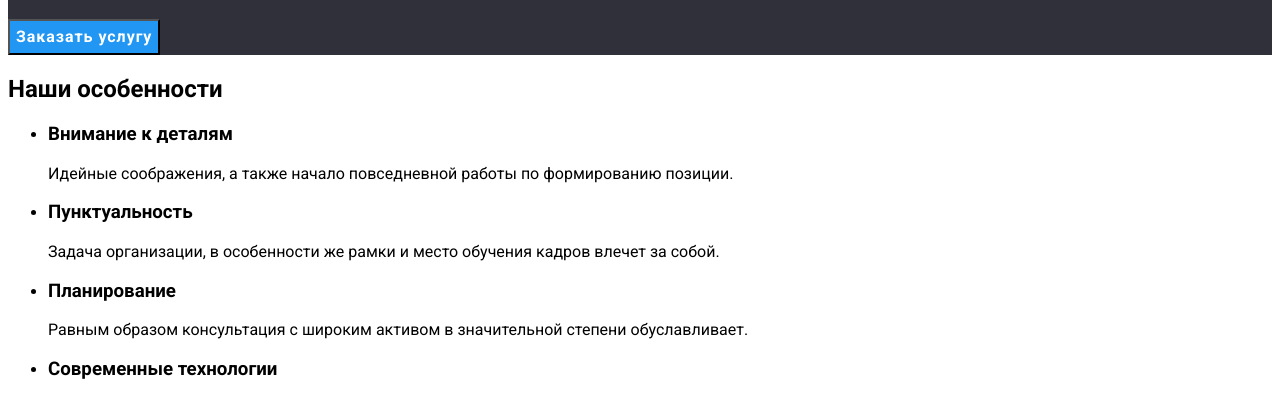
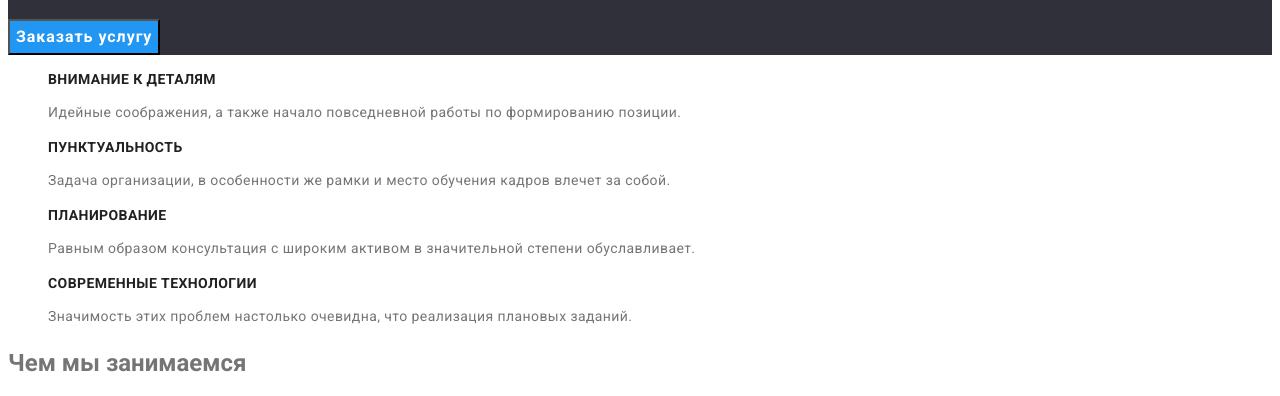
Before and after one commit to KapitanEvgenij/goit-markup-hw-02, a plain HTML site: page index.html in a window 1280 px wide. Shown: the part 324-720 px from the top of the page. Drawn offline with Linux system fonts and the light colour scheme.

Commit message:
adds festures styles

```diff
--- a/css/styles.css
+++ b/css/styles.css
@@ -16,6 +16,7 @@
 
 body {
     font-family: var(--main-font);
+    color: var(--main-text-color);
 
 }
 
@@ -29,6 +30,19 @@ body {
 
 a.active {
     color: var(--accent-color);
+}
+
+.visually-hidden {
+    position: absolute;
+    white-space: nowrap;
+    width: 1px;
+    height: 1px;
+    overflow: hidden;
+    border: 0;
+    padding: 0;
+    clip: rect(0 0 0 0);
+    clip-path: inset(50%);
+    margin: -1px;
 }
 
 
@@ -100,3 +114,26 @@ a.active {
         color: #FFFFFF;
         background: var(--main-btn-color);
 }
+
+.hero-btn:hover,
+.hero-btn:focus {
+    color: #FFFFFF;
+    background: var(--main-btn-color);
+}
+
+/*--------- Features STYLES --------- */
+
+.features-subtitle {
+    font-weight: 700;
+    font-size: 14px;
+    line-height: 16px;
+    letter-spacing: 0.03em;
+    text-transform: uppercase;
+    color: var(--second-title-color);
+}
+
+.features-text {
+    font-size: 14px;
+    line-height: 1.71;
+    letter-spacing: 0.03em;
+}
--- a/index.html
+++ b/index.html
@@ -52,28 +52,32 @@
         <button type="button" class="hero-btn">Заказать услугу</button>
       </section>
       <!-- Features-->
-      <section>
-        <h2>Наши особенности</h2>
-        <ul>
-          <li>
-            <h3>Внимание к деталям</h3>
-            <p>Идейные соображения, а также начало повседневной работы по формированию позиции.</p>
+      <section class="features">
+        <h2 class="features-title visually-hidden">Наши особенности</h2>
+        <ul class="features-list list">
+          <li class="features-item">
+            <h3 class="features-subtitle">Внимание к деталям</h3>
+            <p class="features-text">
+              Идейные соображения, а также начало повседневной работы по формированию позиции.
+            </p>
           </li>
-          <li>
-            <h3>Пунктуальность</h3>
-            <p>
+          <li class="features-item">
+            <h3 class="features-subtitle">Пунктуальность</h3>
+            <p class="features-text">
               Задача организации, в особенности же рамки и место обучения кадров влечет за собой.
             </p>
           </li>
-          <li>
-            <h3>Планирование</h3>
-            <p>
+          <li class="features-item">
+            <h3 class="features-subtitle">Планирование</h3>
+            <p class="features-text">
               Равным образом консультация с широким активом в значительной степени обуславливает.
             </p>
           </li>
-          <li>
-            <h3>Современные технологии</h3>
-            <p>Значимость этих проблем настолько очевидна, что реализация плановых заданий.</p>
+          <li class="features-item">
+            <h3 class="features-subtitle">Современные технологии</h3>
+            <p class="features-text">
+              Значимость этих проблем настолько очевидна, что реализация плановых заданий.
+            </p>
           </li>
         </ul>
       </section>
```
